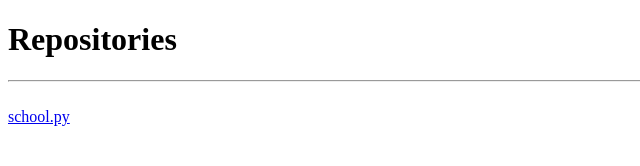
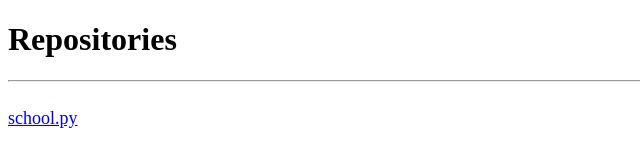
Before and after one commit to MaliciousFiles/File-Downloads, a plain HTML site: page index.html in a window 1280 px wide. Shown: the full height of the page, 0-640 px from the left. Drawn offline with Linux system fonts and the light colour scheme.

Commit message:
Make the font a little bigger

```diff
--- a/index.html
+++ b/index.html
@@ -9,6 +9,8 @@
 		<h1>Repositories</h1>
 		<hr>
 		<br>
-		<a href="/school.py">school.py</a>
+		<font size="+1">
+			<a href="/school.py">school.py</a>
+		</font>
 	</body>
 </html>
```
